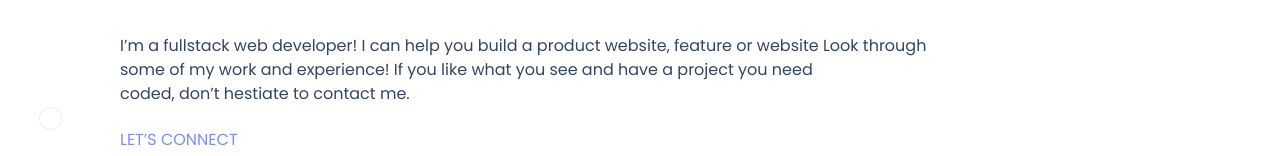
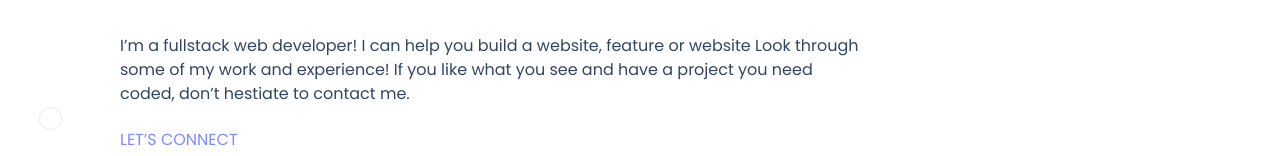
Before and after one commit to mudasiri/portfolio, a website: page index.html in a window 1280 px wide. Shown: the part 383-539 px from the top of the page. Drawn offline with Linux system fonts and the light colour scheme.

```diff
--- a/index.html
+++ b/index.html
@@ -23,7 +23,7 @@
     <section class="intro">
         <h1 class="title">I’m Mudasir <br>
             Welcome to my Site!</h1>
-        <p class="description">I’m a fullstack web developer! I can help you build a product website, feature or website Look through <br> some of my work and experience! If you like what you see and have a project you need <br> coded, don’t hestiate to contact me.</p>
+        <p class="description">I’m a fullstack web developer! I can help you build a website, feature or website Look through <br> some of my work and experience! If you like what you see and have a project you need <br> coded, don’t hestiate to contact me.</p>
         <h3><a href="#" class="action-text">LET’S CONNECT</a></h3>
         <ul class="social-media">
             <li><a href="https://twitter.com/mudasirissah"><i class="fa-brands fa-twitter"></i></a></li>
```
